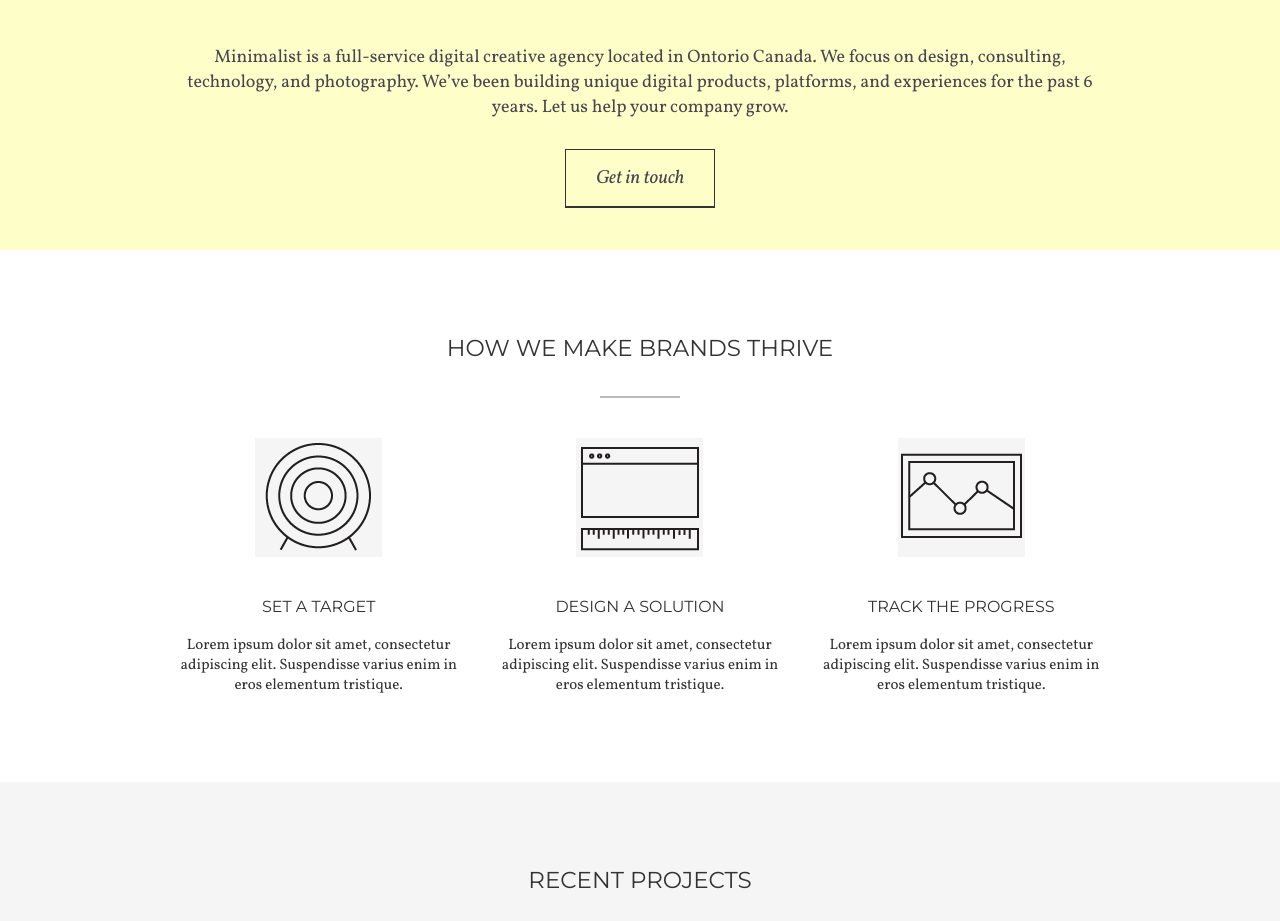
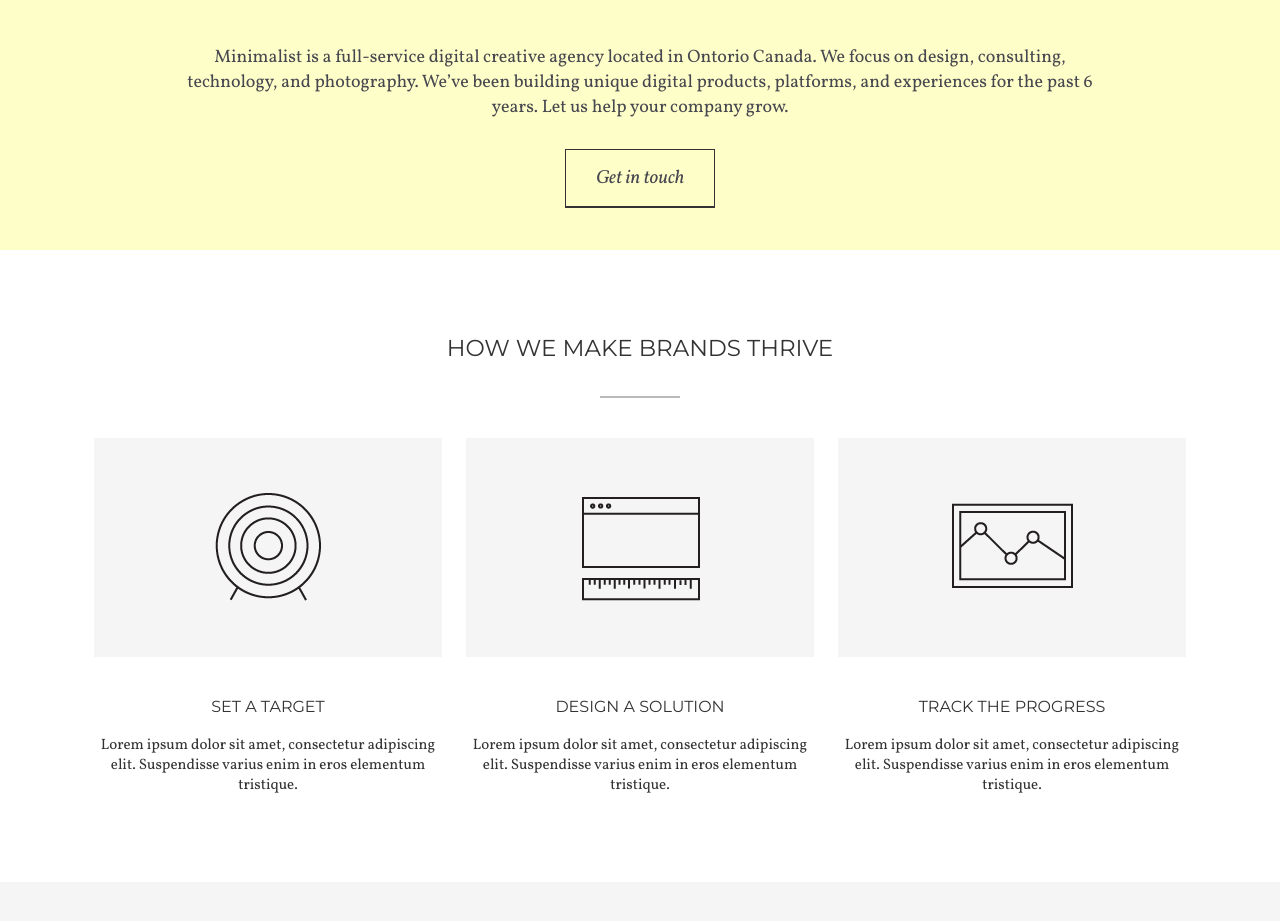
Before and after one commit to GeraldAlfaro/repositoriopruebagit, a plain HTML site: page index.html in a window 1280 px wide. Shown: the part 499-1420 px from the top of the page. Drawn offline with nearby package versions, Linux system fonts and the light colour scheme.

Commit message:
corrección de unas imagenes, pero ahora si está terminado.

```diff
--- a/index.html
+++ b/index.html
@@ -66,11 +66,11 @@
                 <a class="boton" href="">Get in touch</a>
             </div>
         </article>
-        <section class="proceso contenedor">
+        <section class="proceso container px-4">
             <h2>How we make brands thrive</h2>
             <div class="divisor-gris"></div>
             <div class="row">
-                <div class="col-4">
+                <div class="col-md-4">
                     <div class="backgroundgrisimg">
                         <img src="img/circulo.png" alt="circulo">
                     </div>
@@ -78,7 +78,7 @@
                     <p>Lorem ipsum dolor sit amet, consectetur adipiscing elit. Suspendisse varius enim in eros
                         elementum tristique. </p>
                 </div>
-                <div class="col-4">
+                <div class="col-md-4">
                     <div class="backgroundgrisimg">
                         <img src="img/regla.png" alt="regla">
                     </div>
@@ -86,7 +86,7 @@
                     <p>Lorem ipsum dolor sit amet, consectetur adipiscing elit. Suspendisse varius enim in eros
                         elementum tristique. </p>
                 </div>
-                <div class="col-4">
+                <div class="col-md-4">
                     <div class="backgroundgrisimg">
                         <img src="img/puntos.png" alt="puntos">
                     </div>
--- a/style.css
+++ b/style.css
@@ -246,7 +246,7 @@ p {
     width: 127px;
 }
 
-.backgroundgris img {
+.backgroundgrisimg {
     background-color: #f5f5f5;
     padding: 50px;
 }
```
